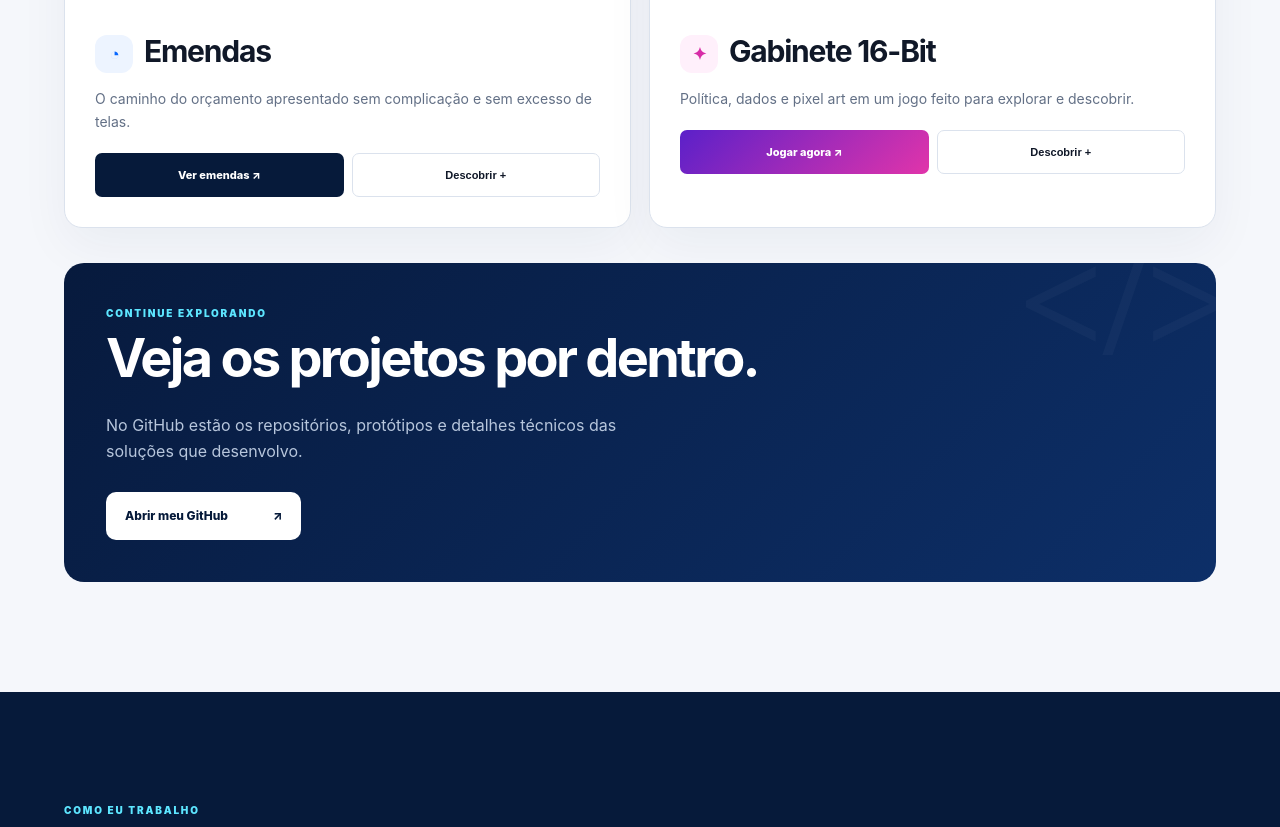
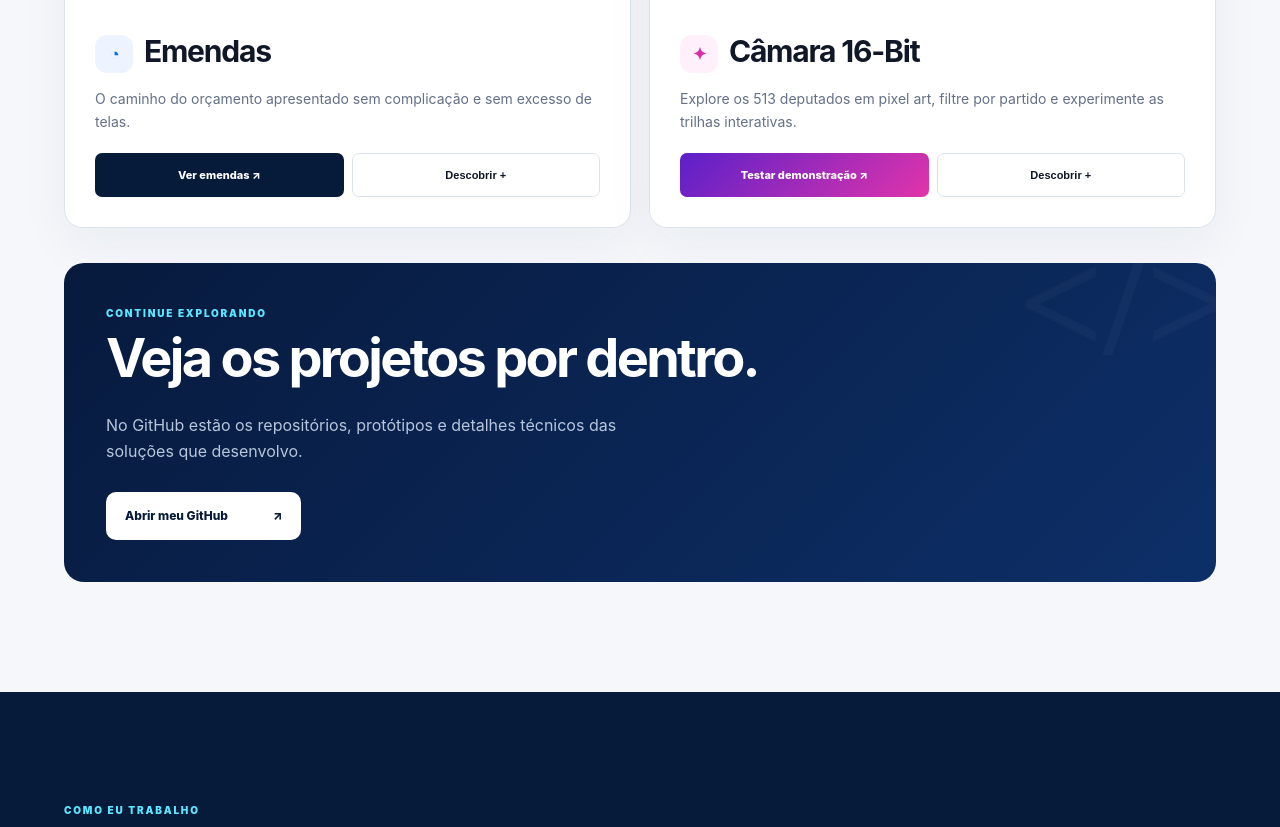
Before and after one commit to Monteiro619/portfolio-gabriel, a plain HTML site: page index.html in a window 1280 px wide. Shown: the part 2073-2900 px from the top of the page. Drawn offline with Linux system fonts and the light colour scheme.

Commit message:
Vincular demonstração do Câmara 16-Bit no portfólio

```diff
--- a/index.html
+++ b/index.html
@@ -26,7 +26,7 @@
 <article class="project reveal"><div class="project-media"><img src="https://images.unsplash.com/photo-1551288049-bebda4e38f71?auto=format&fit=crop&w=1200&q=80" alt="Tela com gráficos e indicadores"><span class="project-num">01 · DADOS</span></div><div class="project-body"><h3><span class="project-icon">↗</span> Power BI</h3><p>Indicadores que deixam de ser números soltos e passam a contar uma história.</p><div class="project-actions"><a href="https://app.powerbi.com/view?r=eyJrIjoiM2NmZDFlMTItNDNjOS00NTM0LTk3M2UtMjM4ZGZhZGQ0NzliIiwidCI6IjlhNTU0YWQzLWI1MmItNDg2Mi1hMzZmLTg0ZDg5MWU1YzcwNSJ9" target="_blank" rel="noopener noreferrer">Abrir painel ↗</a><button class="details" data-project="powerbi">Descobrir +</button></div></div></article>
 <article class="project reveal"><div class="project-media"><img src="https://images.unsplash.com/photo-1506784983877-45594efa4cbe?auto=format&fit=crop&w=1200&q=80" alt="Agenda aberta sobre uma mesa"><span class="project-num">02 · ORGANIZAÇÃO</span></div><div class="project-body"><h3><span class="project-icon">✓</span> Agenda</h3><p>Um jeito mais leve de enxergar demandas, compromissos e prioridades.</p><div class="project-actions"><a href="https://github.com/Monteiro619?tab=repositories" target="_blank" rel="noopener noreferrer">Explorar agenda ↗</a><button class="details" data-project="agenda">Descobrir +</button></div></div></article>
 <article class="project reveal"><div class="project-media"><img src="https://images.unsplash.com/photo-1460925895917-afdab827c52f?auto=format&fit=crop&w=1200&q=85" alt="Painel digital com gráficos e indicadores financeiros"><span class="project-num">03 · ORÇAMENTO</span></div><div class="project-body"><h3><span class="project-icon">◔</span> Emendas</h3><p>O caminho do orçamento apresentado sem complicação e sem excesso de telas.</p><div class="project-actions"><a href="https://emendas-gabriel-demo.sei4-0.chatgpt.site" target="_blank" rel="noopener noreferrer">Ver emendas ↗</a><button class="details" data-project="emendas">Descobrir +</button></div></div></article>
-<article class="project game-card reveal"><div class="project-media"><img src="https://images.unsplash.com/photo-1550745165-9bc0b252726f?auto=format&fit=crop&w=1200&q=85" alt="Videogame retrô com estética de 8 bits"><span class="project-num">04 · JOGO LEGISLATIVO</span></div><div class="project-body"><h3><span class="project-icon">✦</span> Gabinete 16-Bit</h3><p>Política, dados e pixel art em um jogo feito para explorar e descobrir.</p><div class="project-actions"><a href="https://gabinete-16-bit-psol.sei4-0.chatgpt.site" target="_blank" rel="noopener noreferrer">Jogar agora ↗</a><button class="details" data-project="legislativo">Descobrir +</button></div></div></article>
+<article class="project game-card reveal"><div class="project-media"><img src="https://images.unsplash.com/photo-1550745165-9bc0b252726f?auto=format&fit=crop&w=1200&q=85" alt="Videogame retrô com estética de 8 bits"><span class="project-num">04 · JOGO LEGISLATIVO</span></div><div class="project-body"><h3><span class="project-icon">✦</span> Câmara 16-Bit</h3><p>Explore os 513 deputados em pixel art, filtre por partido e experimente as trilhas interativas.</p><div class="project-actions"><a href="https://monteiro619.github.io/camara-16-bit-demo/" target="_blank" rel="noopener noreferrer">Testar demonstração ↗</a><button class="details" data-project="legislativo">Descobrir +</button></div></div></article>
 </div><div class="github reveal"><p class="kicker">Continue explorando</p><h3>Veja os projetos por dentro.</h3><p class="github-text">No GitHub estão os repositórios, protótipos e detalhes técnicos das soluções que desenvolvo.</p><a href="https://github.com/Monteiro619" target="_blank" rel="noopener noreferrer">Abrir meu GitHub <span>↗</span></a></div></div></section>
 
 <section class="section services" id="servicos"><div class="section-inner"><header class="section-head reveal"><div><p class="kicker">Como eu trabalho</p><h2>Entender o fluxo. Melhorar a informação.</h2></div><p>Analiso como o trabalho acontece, organizo o processo e desenvolvo soluções que apoiam decisões de chefias e gestores.</p></header><div class="service-grid"><article class="service reveal"><span class="service-icon"><svg viewBox="0 0 24 24" aria-hidden="true"><path d="M3 6h7v5H3zM14 13h7v5h-7zM10 8.5h4M12 8.5V15h2"/></svg></span><h3>Mapear</h3><p>Compreender etapas, responsabilidades e pontos de melhoria.</p></article><article class="service reveal"><span class="service-icon"><svg viewBox="0 0 24 24" aria-hidden="true"><path d="M4 5h16M4 12h10M4 19h13"/><circle cx="18" cy="12" r="2"/></svg></span><h3>Organizar</h3><p>Estruturar processos e informações de forma clara.</p></article><article class="service reveal"><span class="service-icon"><svg viewBox="0 0 24 24" aria-hidden="true"><path d="M4 19V9M10 19V5M16 19v-7M22 19V3"/></svg></span><h3>Analisar</h3><p>Transformar dados em informação útil para decidir.</p></article><article class="service reveal"><span class="service-icon"><svg viewBox="0 0 24 24" aria-hidden="true"><path d="m8 9-4 3 4 3M16 9l4 3-4 3M14 5l-4 14"/></svg></span><h3>Desenvolver</h3><p>Criar soluções digitais adequadas à rotina de trabalho.</p></article></div></div></section>
@@ -40,7 +40,7 @@
 
 <div class="modal" id="modal" role="dialog" aria-modal="true" aria-labelledby="modal-title"><div class="modal-card"><button class="modal-close" type="button" aria-label="Fechar">×</button><p class="kicker" id="modal-type"></p><h3 id="modal-title"></h3><p id="modal-text"></p><p id="modal-extra"></p><a class="modal-link" id="modal-link" target="_blank" rel="noopener noreferrer">Acessar projeto <span>↗</span></a></div></div>
 <script>
-const projects={powerbi:{type:'Dados e visualização',title:'Power BI',text:'Painel de exames médicos periódicos desenvolvido para organizar indicadores e facilitar uma leitura gerencial rápida.',extra:'O projeto reúne visualização de dados, estruturação de indicadores e apresentação clara das informações.',url:'https://app.powerbi.com/view?r=eyJrIjoiM2NmZDFlMTItNDNjOS00NTM0LTk3M2UtMjM4ZGZhZGQ0NzliIiwidCI6IjlhNTU0YWQzLWI1MmItNDg2Mi1hMzZmLTg0ZDg5MWU1YzcwNSJ9'},agenda:{type:'Organização e produtividade',title:'Agenda',text:'Solução voltada à organização de demandas, compromissos e prioridades em uma interface clara.',extra:'O objetivo é reduzir o ruído do acompanhamento cotidiano e facilitar a visualização do que precisa ser feito.',url:'https://github.com/Monteiro619?tab=repositories'},emendas:{type:'Orçamento público',title:'Painel de Emendas',text:'Demonstração de painel parlamentar para acompanhar emendas, valores e situação da execução orçamentária.',extra:'O projeto transforma informações orçamentárias em uma experiência visual mais simples de consultar.',url:'https://emendas-gabriel-demo.sei4-0.chatgpt.site'},legislativo:{type:'Jogo e dados legislativos',title:'Gabinete 16-Bit',text:'Um jogo em pixel art para descobrir parlamentares, proposições, votações e informações da Câmara.',extra:'A experiência mistura dados abertos e linguagem de videogame para transformar a consulta legislativa em exploração.',url:'https://gabinete-16-bit-psol.sei4-0.chatgpt.site'}};
+const projects={powerbi:{type:'Dados e visualização',title:'Power BI',text:'Painel de exames médicos periódicos desenvolvido para organizar indicadores e facilitar uma leitura gerencial rápida.',extra:'O projeto reúne visualização de dados, estruturação de indicadores e apresentação clara das informações.',url:'https://app.powerbi.com/view?r=eyJrIjoiM2NmZDFlMTItNDNjOS00NTM0LTk3M2UtMjM4ZGZhZGQ0NzliIiwidCI6IjlhNTU0YWQzLWI1MmItNDg2Mi1hMzZmLTg0ZDg5MWU1YzcwNSJ9'},agenda:{type:'Organização e produtividade',title:'Agenda',text:'Solução voltada à organização de demandas, compromissos e prioridades em uma interface clara.',extra:'O objetivo é reduzir o ruído do acompanhamento cotidiano e facilitar a visualização do que precisa ser feito.',url:'https://github.com/Monteiro619?tab=repositories'},emendas:{type:'Orçamento público',title:'Painel de Emendas',text:'Demonstração de painel parlamentar para acompanhar emendas, valores e situação da execução orçamentária.',extra:'O projeto transforma informações orçamentárias em uma experiência visual mais simples de consultar.',url:'https://emendas-gabriel-demo.sei4-0.chatgpt.site'},legislativo:{type:'Jogo e dados legislativos',title:'Câmara 16-Bit',text:'Uma experiência em pixel art para explorar os 513 deputados da Câmara, suas bancadas, proposições e votações.',extra:'A experiência mistura dados abertos e linguagem de videogame para transformar a consulta legislativa em exploração.',url:'https://monteiro619.github.io/camara-16-bit-demo/'}};
 const menu=document.querySelector('.menu'),menuBtn=document.querySelector('.menu-btn');menuBtn.addEventListener('click',()=>{const open=menu.classList.toggle('open');menuBtn.setAttribute('aria-expanded',open);menuBtn.textContent=open?'×':'☰'});menu.querySelectorAll('a').forEach(a=>a.addEventListener('click',()=>{menu.classList.remove('open');menuBtn.setAttribute('aria-expanded','false');menuBtn.textContent='☰'}));
 const modal=document.getElementById('modal'),closeBtn=document.querySelector('.modal-close');function closeModal(){modal.classList.remove('open');document.body.style.overflow='';}document.querySelectorAll('.details').forEach(btn=>btn.addEventListener('click',()=>{const p=projects[btn.dataset.project];document.getElementById('modal-type').textContent=p.type;document.getElementById('modal-title').textContent=p.title;document.getElementById('modal-text').textContent=p.text;document.getElementById('modal-extra').textContent=p.extra;document.getElementById('modal-link').href=p.url;modal.classList.add('open');document.body.style.overflow='hidden';closeBtn.focus()}));closeBtn.addEventListener('click',closeModal);modal.addEventListener('click',e=>{if(e.target===modal)closeModal()});document.addEventListener('keydown',e=>{if(e.key==='Escape')closeModal()});
 const reveals=document.querySelectorAll('.reveal');if('IntersectionObserver'in window){const observer=new IntersectionObserver(entries=>entries.forEach(entry=>{if(entry.isIntersecting){entry.target.classList.add('visible');observer.unobserve(entry.target)}}),{threshold:.12});reveals.forEach(el=>observer.observe(el))}else reveals.forEach(el=>el.classList.add('visible'));
```
